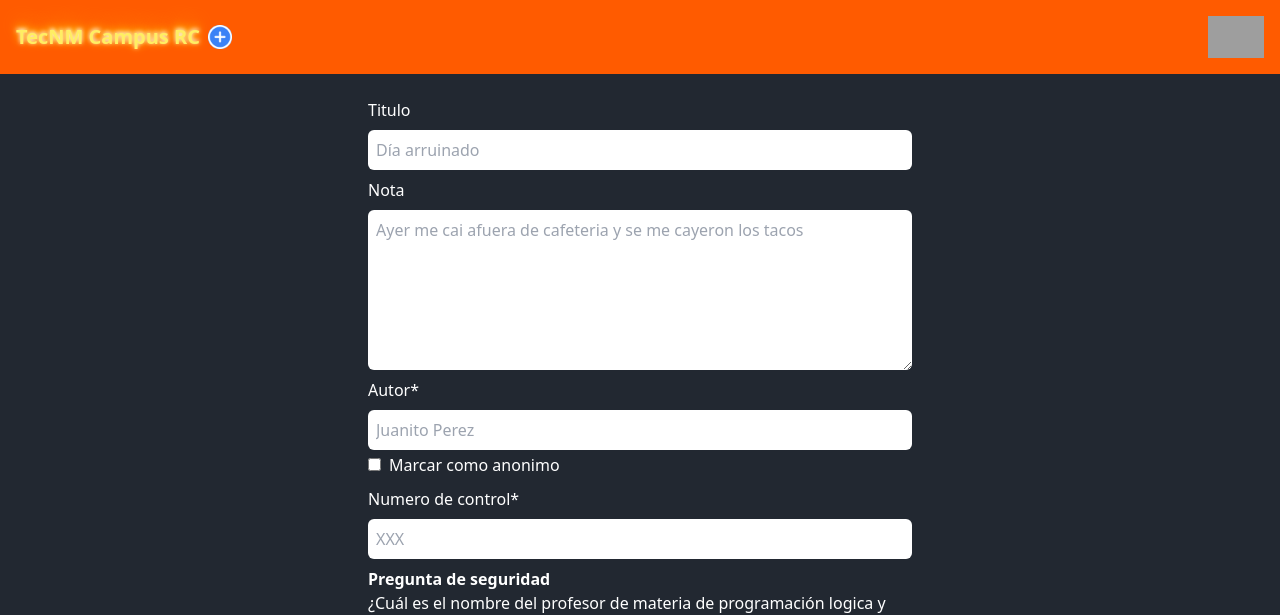
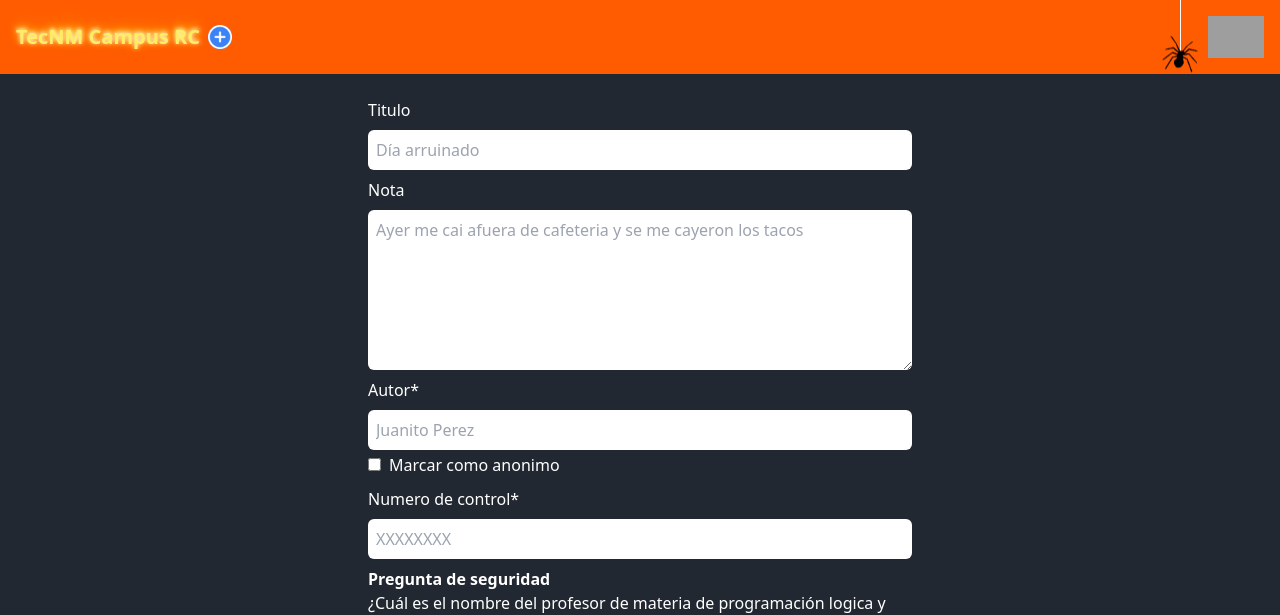
Before and after one commit to Betoml5/teCriticaFrontend, a React (Create React App) app: page /create in a window 1280 px wide. Shown: the top 615 px of the page. Built offline with nearby package versions, Linux system fonts and the light colour scheme; no server answers; grey boxes are pictures that could not be loaded.

Commit message:
Fix bug [CANNOT SCROLL] Problem was[Overflow hidden at body]

```diff
--- a/public/index.html
+++ b/public/index.html
@@ -27,7 +27,7 @@
     -->
     <title>Tec Sistemas Opina</title>
   </head>
-  <body class="bg-[#222831] overflow-hidden">
+  <body class="bg-[#222831]">
     <noscript>You need to enable JavaScript to run this app.</noscript>
     <div id="root"></div>
     <!--
--- a/src/components/CreateReview.jsx
+++ b/src/components/CreateReview.jsx
@@ -62,7 +62,7 @@ const CreateReview = () => {
   };
 
   return (
-    <div className="h-full">
+    <div>
       <form
         className="flex flex-col p-4 max-w-xl mx-auto"
         onSubmit={handleSubmit}
@@ -118,7 +118,7 @@ const CreateReview = () => {
         </label>
         <input
           type="text"
-          placeholder="XXX"
+          placeholder="XXXXXXXX"
           className="p-2 rounded-md "
           onChange={(e) => setControlNumber(e.target.value)}
         />
--- a/src/components/Header.jsx
+++ b/src/components/Header.jsx
@@ -1,9 +1,13 @@
 import React from "react";
 import { Link } from "react-router-dom";
-
+import SpiderIcon from "../assets/static/spider-insect.png";
 const Header = () => {
   return (
     <header className="bg-[#FF5B00] flex justify-between items-center text-white  p-4">
+      <div className="spider w-10 h-10 absolute top-0 right-20 translate-x-1.5">
+        <div className="h-14 w-[0.1px] bg-white absolute -top-10 left-1/2"></div>
+        <img src={SpiderIcon} alt="spiderIcon" className="-rotate-12 " />
+      </div>
       <div className="flex items-center ">
         <Link to="/" className="font-bold mr-2 md:text-xl neonText">
           TecNM Campus RC
--- a/src/containers/Reviews.jsx
+++ b/src/containers/Reviews.jsx
@@ -7,8 +7,6 @@ import { Autoplay, Pagination, Navigation } from "swiper";
 import "swiper/css";
 import { findSalesByColumnAPI } from "../services/review";
 import LoaderIcon from "../assets/static/loader.png";
-
-import SpiderIcon from "../assets/static/spider-insect.png";
 
 const Reviews = () => {
   const [reviews, setReviews] = useState({
@@ -60,10 +58,6 @@ const Reviews = () => {
 
   return (
     <div className=" bg-[#222831] my-2 ">
-      <div className="spider w-10 h-10 absolute top-0 right-20 translate-x-1.5">
-        <div className="h-14 w-[0.1px] bg-white absolute -top-10 left-1/2"></div>
-        <img src={SpiderIcon} alt="spiderIcon" className="-rotate-12 " />
-      </div>
       <Swiper
         className="m-2"
         loop={true}
```
